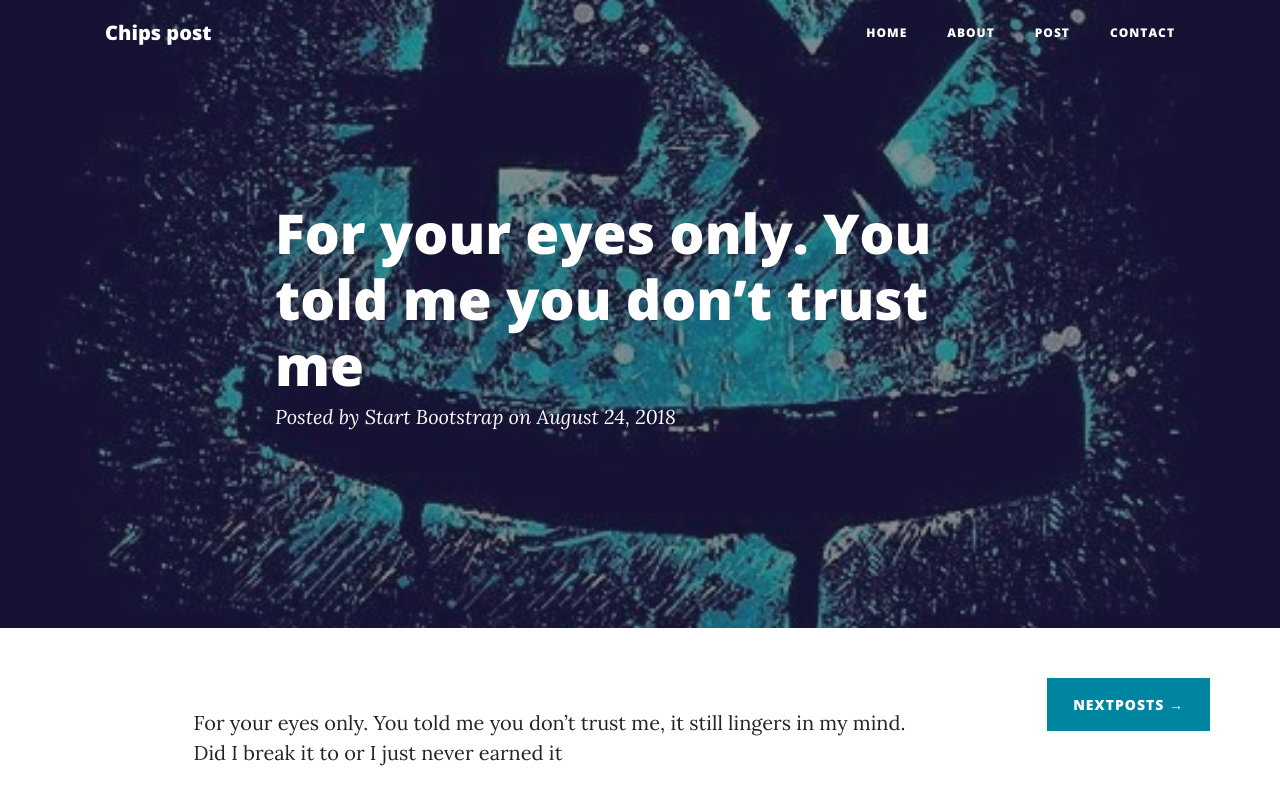
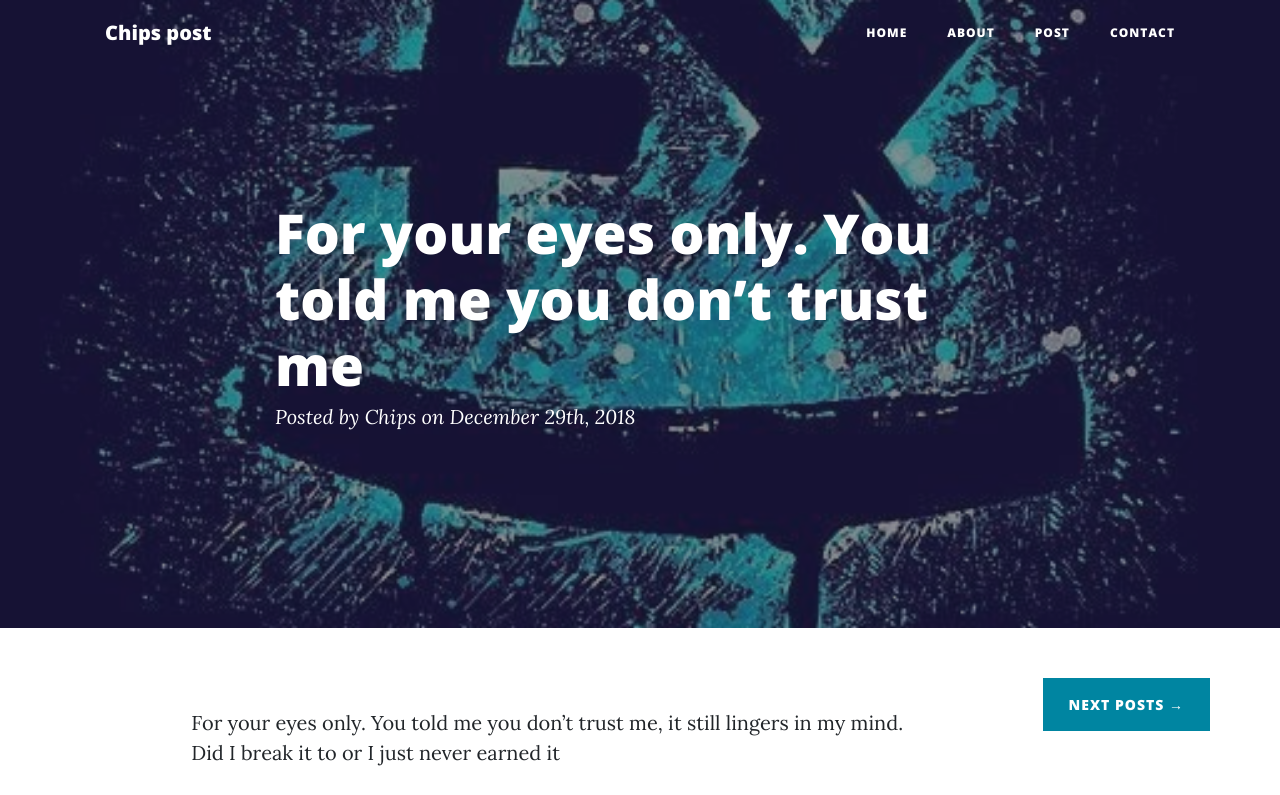
Before and after one commit to ahmedcaleb/ahmedcaleb.github.io, a website: page post.html in a window 1280 px wide. Shown: the top 795 px of the page. Drawn offline with nearby package versions, Linux system fonts and the light colour scheme.

Commit message:
Update post.html

```diff
--- a/post.html
+++ b/post.html
@@ -61,8 +61,8 @@
             <div class="post-heading">
               <h1>For your eyes only. You told me you don’t trust me</h1>
               <span class="meta">Posted by
-                <a href="#">Start Bootstrap</a>
-                on August 24, 2018</span>
+                <a href="#">Chips</a>
+                on December 29th, 2018</span>
             </div>
           </div>
         </div>
@@ -93,7 +93,7 @@
               </p>
           </div>
              <div class="clearfix">
-                <a class="btn btn-primary float-right" href="post2.html">NextPosts &rarr;</a>
+                <a class="btn btn-primary float-right" href="post2.html">Next Posts &rarr;</a>
             </div>
         </div>
       </div>
```
